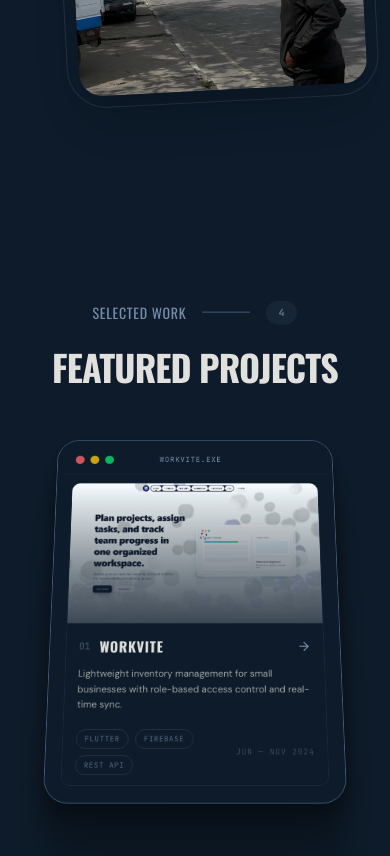
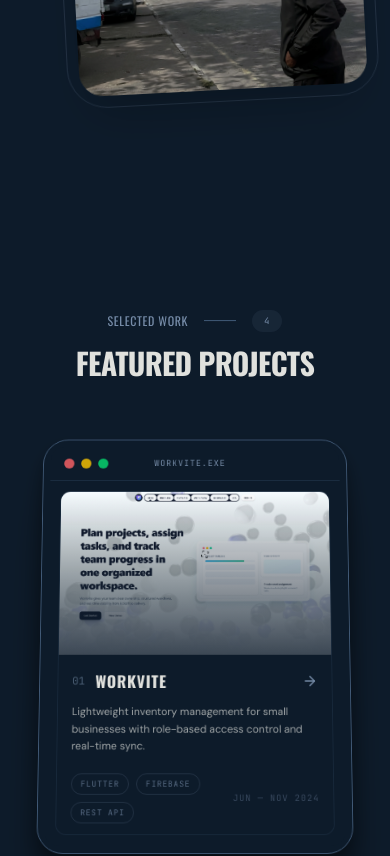
Before and after one commit to iamxtraordinary/newportfolio, a React (Vite) app: page / in a window 390 px wide. Shown: the part 1971-2827 px from the top of the page. Built offline with nearby package versions, Linux system fonts and the light colour scheme.

Commit message:
Implement Sticky Stacked 3D Container Scroll effect

```diff
--- a/src/components/ui/ContainerScroll.tsx
+++ b/src/components/ui/ContainerScroll.tsx
@@ -10,14 +10,20 @@ import {
 export function ContainerScroll({
   titleComponent,
   children,
+  index = 0,
 }: {
   titleComponent: string | React.ReactNode
   children: React.ReactNode
+  index?: number
 }) {
   const containerRef = useRef<HTMLDivElement>(null)
+
+  // Track this element as its top edge moves from the bottom of the viewport to the top of the viewport
   const { scrollYProgress } = useScroll({
     target: containerRef,
+    offset: ['start end', 'start start'],
   })
+
   const [isMobile, setIsMobile] = useState(false)
 
   useEffect(() => {
@@ -27,20 +33,21 @@ export function ContainerScroll({
     return () => window.removeEventListener('resize', checkMobile)
   }, [])
 
-  const scaleDimensions = isMobile ? [0.7, 0.9] : [1.05, 1]
+  const scaleDimensions = isMobile ? [0.7, 0.95] : [1.05, 1]
 
   const rotate = useTransform(scrollYProgress, [0, 1], [20, 0])
   const scale = useTransform(scrollYProgress, [0, 1], scaleDimensions)
-  const translate = useTransform(scrollYProgress, [0, 1], [0, -100])
+  const translate = useTransform(scrollYProgress, [0, 1], [0, -60])
 
   return (
     <div
-      className="h-[60rem] md:h-[80rem] flex items-center justify-center relative p-2 md:p-20"
+      className="sticky top-0 h-screen w-full flex items-center justify-center p-4 md:p-12 overflow-hidden"
       ref={containerRef}
+      style={{ zIndex: index }}
     >
       <div
-        className="py-10 md:py-40 w-full relative"
-        style={{ perspective: '1000px' }}
+        className="w-full max-w-6xl relative"
+        style={{ perspective: '1200px' }}
       >
         <Header translate={translate} titleComponent={titleComponent} />
         <Card rotate={rotate} translate={translate} scale={scale}>
--- a/src/pages/Cinematic.tsx
+++ b/src/pages/Cinematic.tsx
@@ -293,30 +293,33 @@ function SelectedWork() {
   const navigate = useNavigate()
 
   return (
-    <section className="relative flex flex-col -mt-20">
+    <section className="relative">
       {projects.map((project, i) => (
         <ContainerScroll
           key={project.id}
+          index={i + 1}
           titleComponent={
             i === 0 ? (
-              <>
-                <div className="flex items-center justify-center gap-4 mb-6">
-                  <span className="font-[family-name:var(--font-display)] text-sm uppercase tracking-wider text-[var(--color-muted)]">
+              <div className="mb-8 md:mb-12">
+                <div className="flex items-center justify-center gap-4 mb-4 md:mb-6">
+                  <span className="font-[family-name:var(--font-display)] text-xs md:text-sm uppercase tracking-wider text-[var(--color-muted)]">
                     Selected Work
                   </span>
-                  <div className="h-px w-12 bg-[var(--color-border)]" aria-hidden="true" />
-                  <span className="font-[family-name:var(--font-mono)] text-[10px] px-3 py-1 rounded-full bg-[var(--color-accent)]/10 text-[var(--color-accent)] uppercase tracking-widest">
+                  <div className="h-px w-8 md:w-12 bg-[var(--color-border)]" aria-hidden="true" />
+                  <span className="font-[family-name:var(--font-mono)] text-[9px] md:text-[10px] px-3 py-1 rounded-full bg-[var(--color-accent)]/10 text-[var(--color-accent)] uppercase tracking-widest">
                     {projects.length}
                   </span>
                 </div>
-                <h2 className="font-[family-name:var(--font-display)] text-4xl md:text-[4rem] font-bold uppercase tracking-tight leading-none text-[var(--color-text)]">
+                <h2 className="font-[family-name:var(--font-display)] text-3xl md:text-[4rem] font-bold uppercase tracking-tight leading-none text-[var(--color-text)]">
                   Featured Projects
                 </h2>
-              </>
+              </div>
             ) : (
-              <h2 className="font-[family-name:var(--font-display)] text-3xl md:text-[3rem] font-bold uppercase tracking-tight leading-none text-[var(--color-text)]/50">
-                {project.title}
-              </h2>
+              <div className="mb-8 md:mb-12">
+                <h2 className="font-[family-name:var(--font-display)] text-3xl md:text-[4rem] font-bold uppercase tracking-tight leading-none text-[var(--color-text)]/30">
+                  {project.title}
+                </h2>
+              </div>
             )
           }
         >
```
